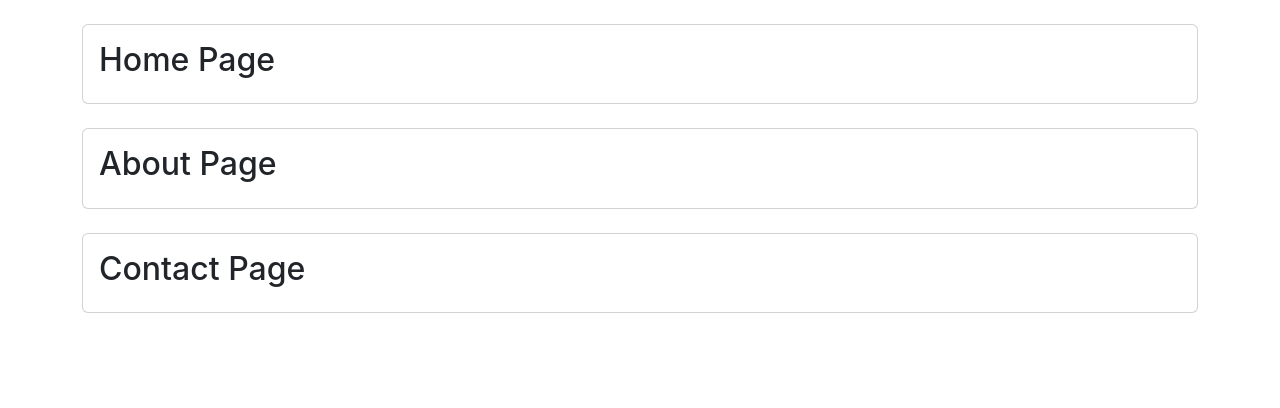
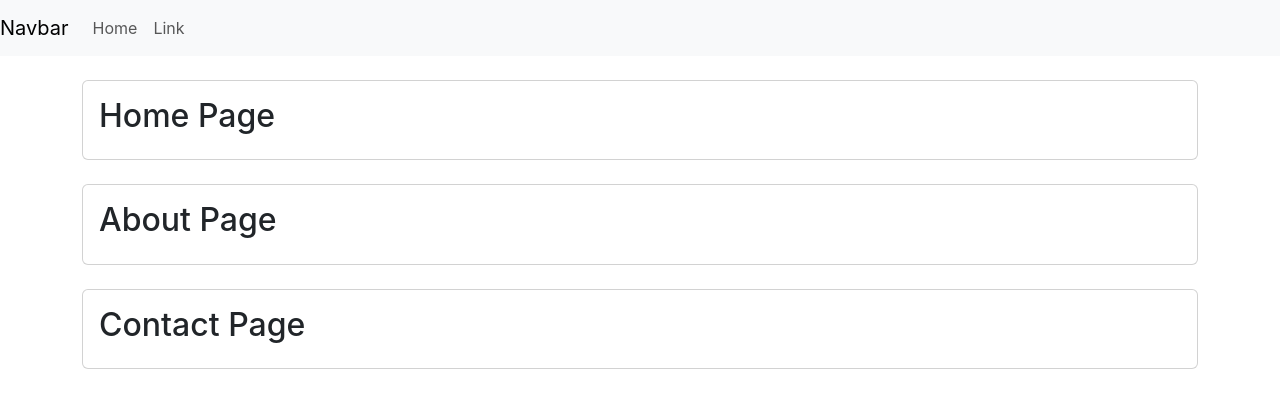
Before and after one commit to aksinghania/Clubweb, a React (Create React App) app: page / in a window 1280 px wide. Shown: the top 408 px of the page. Built offline with nearby package versions, Linux system fonts and the light colour scheme; the HTML template or start-up script is replaced by a standard one.

Commit message:
navbar partially added

```diff
--- a/package.json
+++ b/package.json
@@ -9,6 +9,7 @@
     "bootstrap": "^5.3.3",
     "react": "^18.3.1",
     "react-dom": "^18.3.1",
+    "react-router-dom": "^6.23.1",
     "react-scripts": "5.0.1",
     "web-vitals": "^2.1.4"
   },
--- a/src/App.js
+++ b/src/App.js
@@ -1,4 +1,5 @@
 import React from "react";
+import Navbar from "./components/inc/Navbar";
 import Home from "./components/pages/Home";
 import About from "./components/pages/About";
 import Contact from "./components/pages/Contact";
@@ -6,6 +7,7 @@
 function App() {
   return (
     <div>
+      <Navbar />
       <Home />
       <About />
       <Contact />
--- /dev/null
+++ b/src/components/inc/Navbar.js
@@ -0,0 +1,39 @@
+import React from "react";
+
+function Navbar() {
+  return (
+    <nav class="navbar navbar-expand-lg navbar-light bg-light">
+      <a class="navbar-brand" href="/">
+        Navbar
+      </a>
+      <button
+        class="navbar-toggler"
+        type="button"
+        data-toggle="collapse"
+        data-target="#navbarSupportedContent"
+        aria-controls="navbarSupportedContent"
+        aria-expanded="false"
+        aria-label="Toggle navigation"
+      >
+        <span class="navbar-toggler-icon"></span>
+      </button>
+
+      <div class="collapse navbar-collapse" id="navbarSupportedContent">
+        <ul class="navbar-nav mr-auto">
+          <li class="nav-item">
+            <a class="nav-link" href="/">
+              Home <span class="sr-only"></span>
+            </a>
+          </li>
+          <li class="nav-item">
+            <a class="nav-link" href="/">
+              Link
+            </a>
+          </li>
+        </ul>
+      </div>
+    </nav>
+  );
+}
+
+export default Navbar;
```
Also changed, not shown: 1 other file (tests, documents, lock files or other folders).
